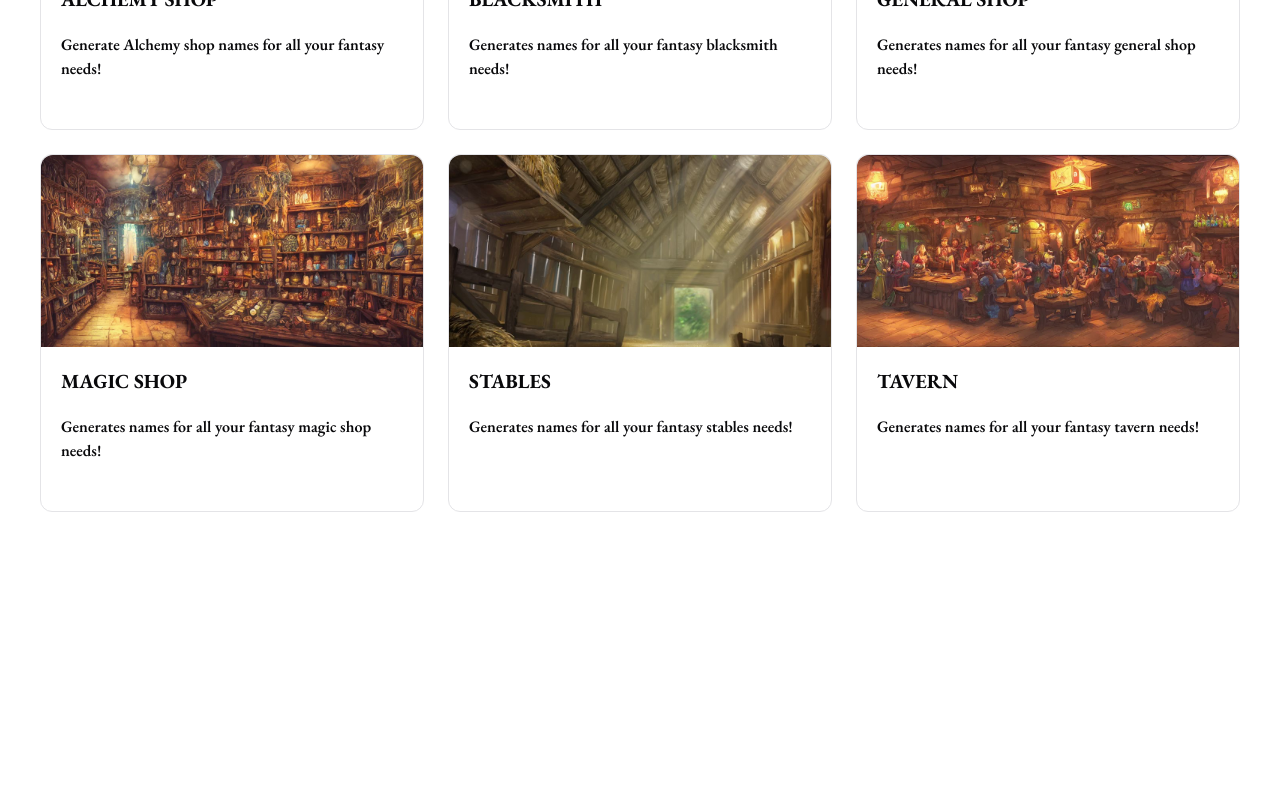
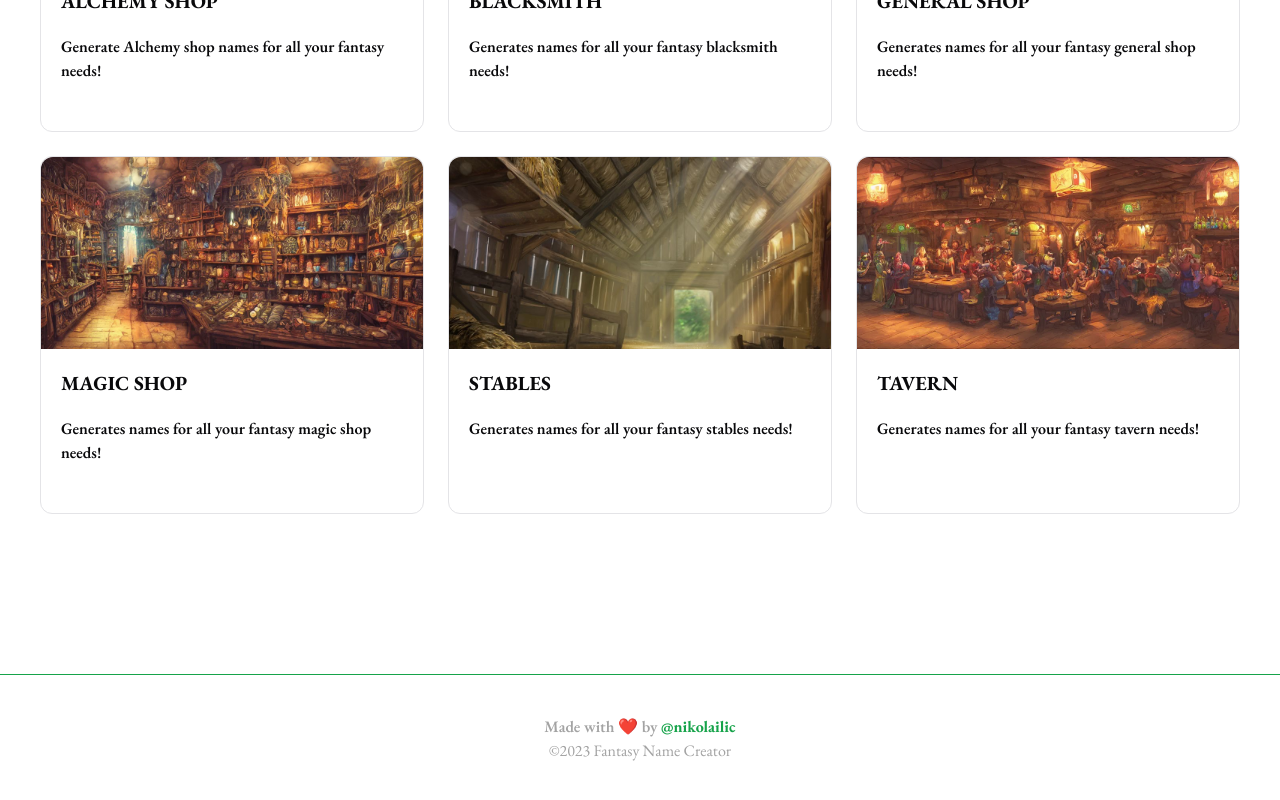
Before and after one commit to therealkraus/fng, a Next.js app: page / in a window 1280 px wide. Shown: the part 1238-2038 px from the top of the page. Before the commit the page ends 1910 px from the top, so only its background shows below. Built offline with nearby package versions, Linux system fonts and the light colour scheme.

Commit message:
added footer to website

```diff
--- a/src/app/page.tsx
+++ b/src/app/page.tsx
@@ -1,15 +1,17 @@
 import Header from "../components/header";
 import Hero from "../components/hero";
 import Cards from "@/components/cards";
+import Footer from "@/components/footer";
 
 export default function Home() {
   return (
-    <>
+    <div className="divide-y divide-ring">
       <Header />
-      <main className="w-full">
+      <main className="w-full divide-y divide-ring">
         <Hero />
         <Cards />
+        <Footer />
       </main>
-    </>
+    </div>
   );
 }
--- a/src/components/cards.tsx
+++ b/src/components/cards.tsx
@@ -2,10 +2,8 @@ import Creators from "@/components/creators";
 
 export default function Cards() {
   return (
-    <section
-      id="creators"
-      className="flex flex-col items-center justify-center ml-auto mr-auto sm:max-w-screen-sm md:max-w-screen-md lg:max-w-screen-lg xl:max-w-screen-xl 2xl:max-w-screen-2xl pr-10 pl-10 pt-10 pb-40"
-    >
+    <section id="creators">
+      <div className="flex flex-col items-center justify-center ml-auto mr-auto sm:max-w-screen-sm md:max-w-screen-md lg:max-w-screen-lg xl:max-w-screen-xl 2xl:max-w-screen-2xl pr-10 pl-10 pt-10 pb-40">
         <h1 className="text-3xl md:text-3xl lg:text-4xl xl:text-6xl 2xl:text-6xl font-bold">
           FANTASY SHOP CREATORS
         </h1>
@@ -21,7 +19,9 @@ export default function Cards() {
           <Creators
             title={"BLACKSMITH"}
             link={"/blacksmith-shop.jpg"}
-          description={"Generates names for all your fantasy blacksmith needs!"}
+            description={
+              "Generates names for all your fantasy blacksmith needs!"
+            }
           />
           <Creators
             title={"GENERAL SHOP"}
@@ -33,7 +33,9 @@ export default function Cards() {
           <Creators
             title={"MAGIC SHOP"}
             link={"/magic-shop.webp"}
-          description={"Generates names for all your fantasy magic shop needs!"}
+            description={
+              "Generates names for all your fantasy magic shop needs!"
+            }
           />
           <Creators
             title={"STABLES"}
@@ -46,6 +48,7 @@ export default function Cards() {
             description={"Generates names for all your fantasy tavern needs!"}
           />
         </ul>
+      </div>
     </section>
   );
 }
--- /dev/null
+++ b/src/components/footer.tsx
@@ -0,0 +1,21 @@
+export default function Footer() {
+  const currentYear = new Date().getFullYear();
+  return (
+    <footer>
+      <div className="flex flex-col items-center justify-center ml-auto mr-auto sm:max-w-screen-sm md:max-w-screen-md lg:max-w-screen-lg xl:max-w-screen-xl 2xl:max-w-screen-2xl p-10">
+        <p className="font-semibold text-center text-neutral-400">
+          Made with ❤️ by{" "}
+          <a
+            href="mailto:nikolailic25@live.ca"
+            className="font-bold text-primary"
+          >
+            @nikolailic
+          </a>
+        </p>
+        <p className="text-center text-neutral-400">
+          &copy;{currentYear} Fantasy Name Creator
+        </p>
+      </div>
+    </footer>
+  );
+}
```
Lines whose indentation alone changed are shown as unchanged.
